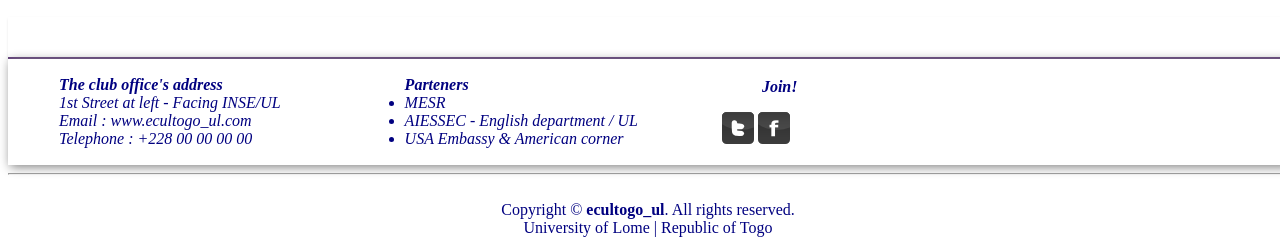
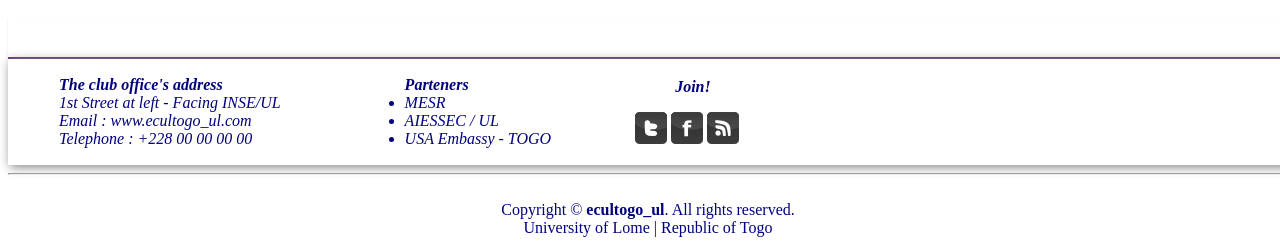
Before and after one commit to the-God-Of-Code/websiteECUL_UL, a plain HTML site: page html/mainEng.html in a window 1280 px wide. Shown: the part 604-849 px from the top of the page. Drawn offline with Linux system fonts and the light colour scheme.

Commit message:
resize bar 6

```diff
--- a/html/mainEng.html
+++ b/html/mainEng.html
@@ -126,8 +126,8 @@
 							<ul>
 									<li type="none"><strong>Parteners</strong></li>
 									<li><a href="#">MESR</a></li>
-									<li><a href="www.univ-lome.tg">AIESSEC - English department / UL</a></li>
-									<li><a href="#">USA Embassy & American corner</a></li>
+									<li><a href="www.univ-lome.tg">AIESSEC / UL</a></li>
+									<li><a href="#">USA Embassy - TOGO</a></li>
 							</ul>
 
 
@@ -139,7 +139,7 @@
 								<div class="social-links">
 										<a href="#"><img src="../files/pictures/socialMedia/tw.png"/></a>
 										<a href="#"><img src="../files/pictures/socialMedia/fb.png"/></a>
-										<!--<a href="#"><img src="../files/pictures/socialMedia/wifi.png"/></a>-->
+										<a href="#"><img src="../files/pictures/socialMedia/wifi.png"/></a>
 								</div>
 						</div>
 
```
Also changed, not shown: html/main.html (+1 -1 lines).
